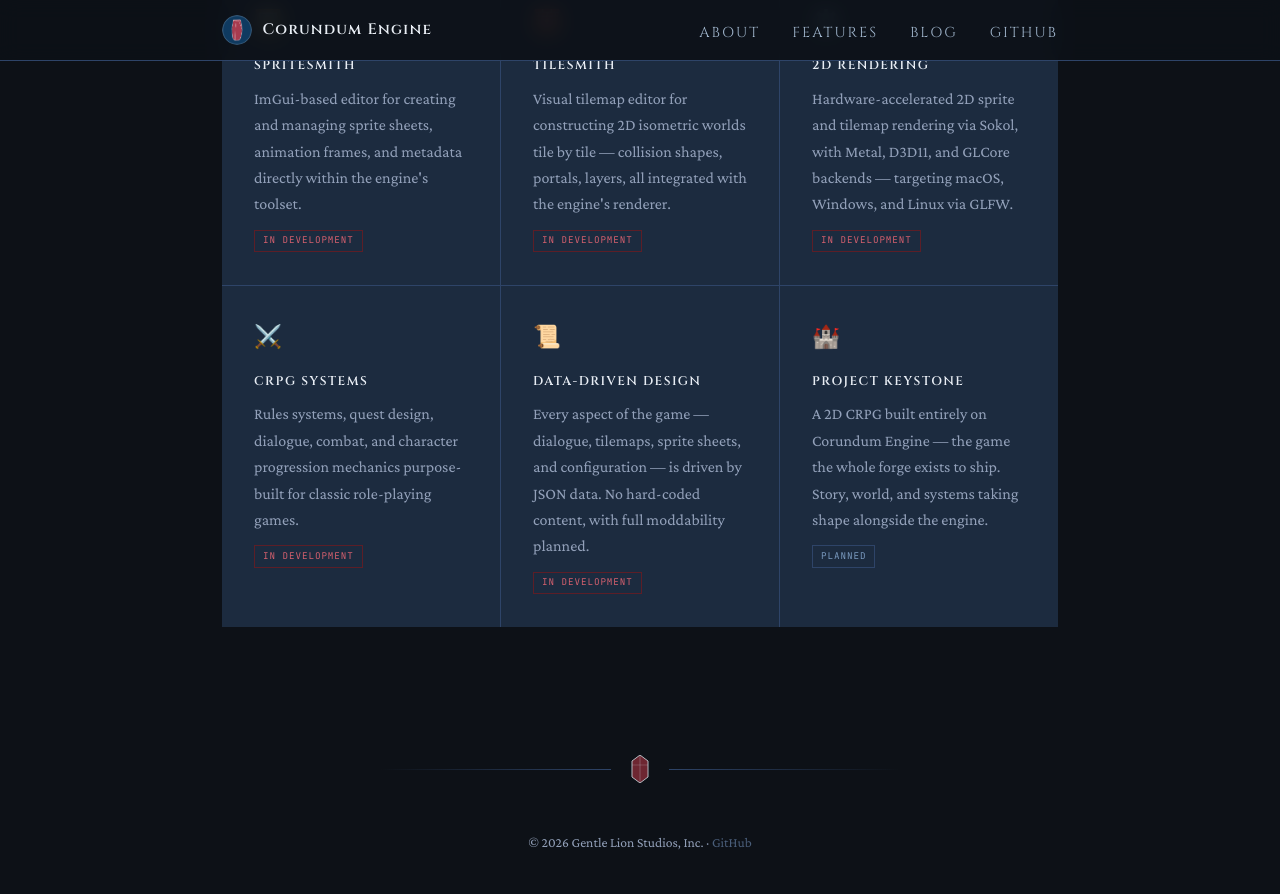
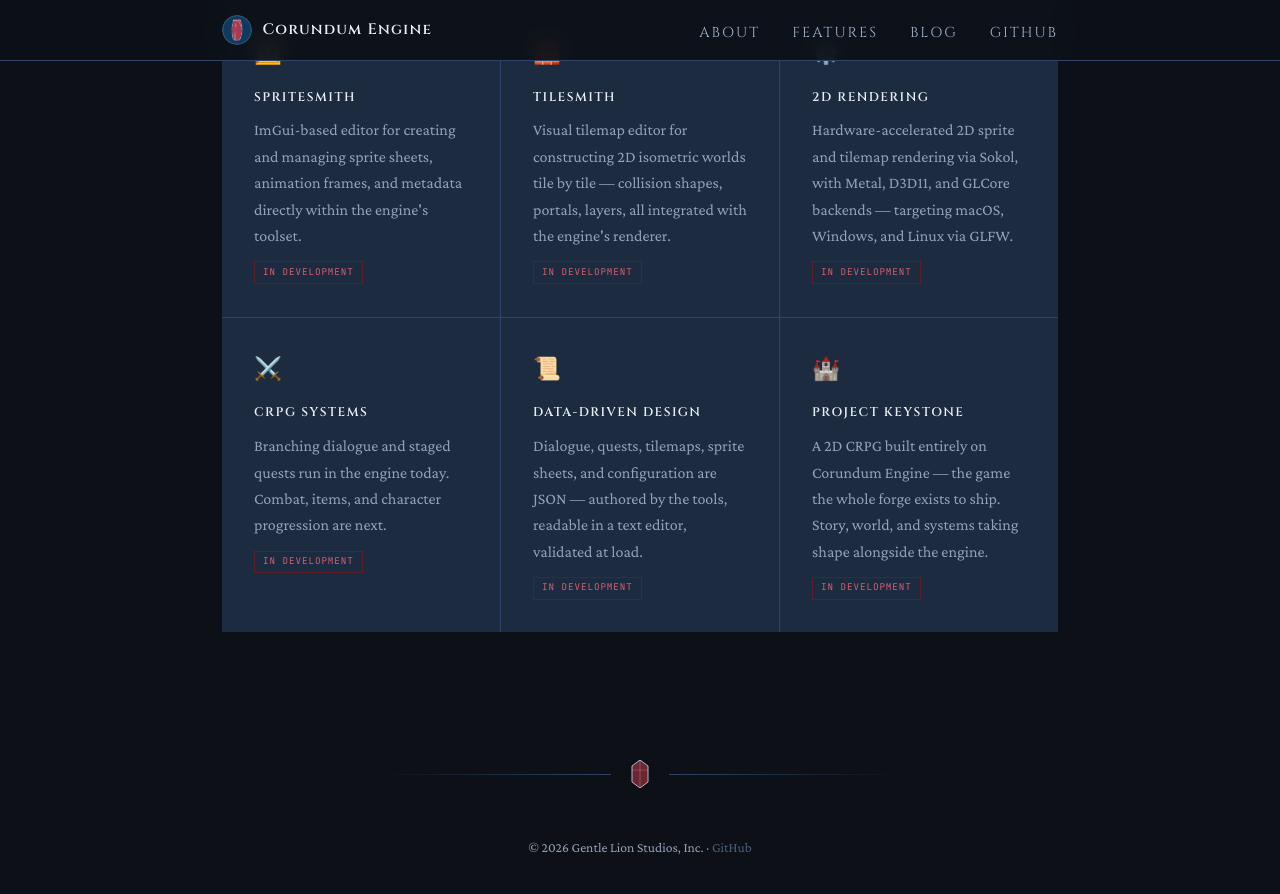
Before and after one commit to corundumengine/corundumengine.github.io, a Jekyll site: the page built from index.html, in a window 1280 px wide and 900 px high, scrolled down 2011 px. Shown: the top 894 px of the window. Built offline with Jekyll 4.4.1, drawn with Linux system fonts in a browser that asks for light colours; some of the changed text lies outside the part shown.

Commit message:
Update index.html

```diff
--- a/index.html
+++ b/index.html
@@ -5,7 +5,9 @@
 <section class="hero" id="hero">
   <img class="hero-logo" src="corundum_logo.png" alt="Corundum Engine Logo" />
   <h1><span>Corundum</span> Engine</h1>
-  <p class="hero-tagline">Forging a 2D isometric CRPG engine from scratch</p>
+  <p class="hero-tagline">
+    A bespoke 2D isometric CRPG engine — forged to ship games
+  </p>
   <div class="hero-cta">
     <a class="btn btn-primary" href="#features">Explore the Forge</a>
     <a
@@ -30,9 +32,10 @@
     <p class="section-eyebrow">The Project</p>
     <h2 class="section-title">Built for the love of CRPGs</h2>
     <p class="section-body">
-      Corundum Engine is a 2D isometric CRPG engine built from scratch in C++23.
-      It's early days, but the ambition is a complete forge: engine, tools, and
-      game.
+      Corundum is a bespoke engine: one genre, one game at a time, built from
+      scratch in C++23. Engine, tools, and game grow together. One rule decides
+      everything:
+      <em>C++ defines what can happen; JSON defines what does happen.</em>
     </p>
     <div class="crystal-divider">
       <svg
@@ -70,7 +73,8 @@
       </svg>
     </div>
     <p class="section-body">
-      <a href="/blog/">Follow along</a> as the engine, tools, and game take shape.
+      <a href="/blog/">Follow along</a> as the engine, tools, and game take
+      shape.
     </p>
   </div>
 </section>
@@ -104,9 +108,9 @@
         <h3 class="feature-title">Talesmith</h3>
         <p class="feature-desc">
           Handles dialogue and quests. A node-graph editor for branching
-          conversations supports Talk, Choice, and Event nodes with
-          conditions, variable mutations, sequencing, and event hooks, plus
-          quest editing for tracking objectives and story progression.
+          conversations supports Talk, Choice, and Event nodes with conditions,
+          variable mutations, sequencing, and event hooks, plus quest editing
+          for tracking objectives and story progression.
         </p>
         <span class="feature-badge">In Development</span>
       </div>
@@ -143,8 +147,8 @@
         <div class="feature-icon" aria-hidden="true">⚔️</div>
         <h3 class="feature-title">CRPG Systems</h3>
         <p class="feature-desc">
-          Rules systems, quest design, dialogue, combat, and character
-          progression mechanics purpose-built for classic role-playing games.
+          Branching dialogue and staged quests run in the engine today. Combat,
+          items, and character progression are next.
         </p>
         <span class="feature-badge">In Development</span>
       </div>
@@ -152,9 +156,8 @@
         <div class="feature-icon" aria-hidden="true">📜</div>
         <h3 class="feature-title">Data-Driven Design</h3>
         <p class="feature-desc">
-          Every aspect of the game — dialogue, tilemaps, sprite sheets, and
-          configuration — is driven by JSON data. No hard-coded content, with
-          full moddability planned.
+          Dialogue, quests, tilemaps, sprite sheets, and configuration are JSON
+          — authored by the tools, readable in a text editor, validated at load.
         </p>
         <span class="feature-badge">In Development</span>
       </div>
@@ -166,7 +169,7 @@
           exists to ship. Story, world, and systems taking shape alongside the
           engine.
         </p>
-        <span class="feature-badge feature-badge-planned">Planned</span>
+        <span class="feature-badge">In Development</span>
       </div>
     </div>
   </div>
```
